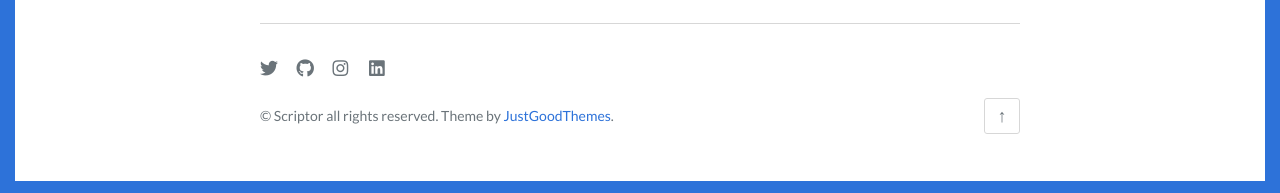
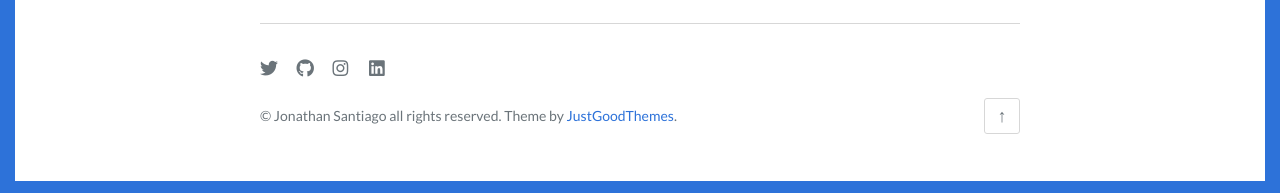
Before and after one commit to jsantiago611/wonderful-bee, a Jekyll site: the page built from index.html, in a window 1280 px wide and 900 px high, scrolled down 3171 px. Shown: the part 704-897 px from the top of the window. Built offline with Jekyll 4.4.1, drawn with Linux system fonts in a browser that asks for light colours; some web fonts are replaced; the list of posts is cut into pages by our own code.

Commit message:
Update from Forestry.io jsantiago611 updated _config.yml

```diff
--- a/_config.yml
+++ b/_config.yml
@@ -17,10 +17,8 @@
   url: "/about/"
 - text: Tags
   url: "/tags/"
-- text: Download
-  url: https://github.com/JustGoodThemes/Scriptor-Jekyll-Theme
 footer:
-  content: "&copy; Scriptor all rights reserved. Theme by [JustGoodThemes](https://www.justgoodthemes.com)."
+  content: "© Jonathan Santiago all rights reserved. Theme by [JustGoodThemes](https://www.justgoodthemes.com)."
   has_social: true
 plugins:
 - jekyll-paginate
```
